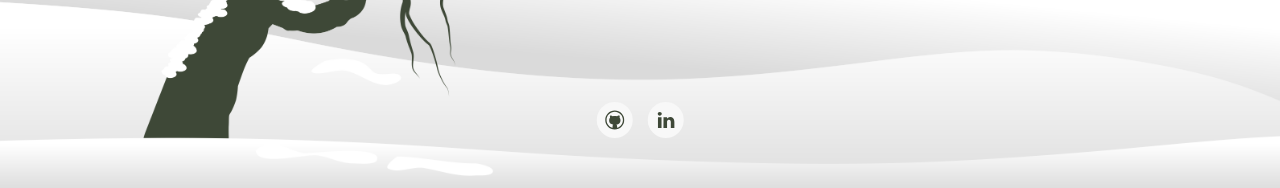
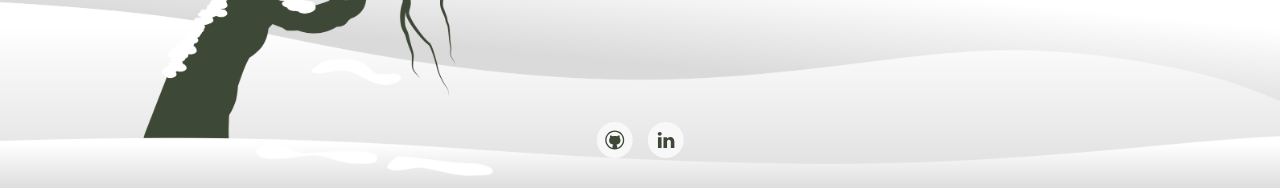
Before and after one commit to Vaibhav-28/flaskNchat, a Flask app: page / in a window 1280 px wide. Shown: the part 612-800 px from the top of the page. Run offline with Flask 2, Linux system fonts and the light colour scheme; some libraries are stand-ins or nearby versions.

Commit message:
fixed design bug

```diff
--- a/flasknchat/templates/base.html
+++ b/flasknchat/templates/base.html
@@ -72,7 +72,7 @@
     {% endwith %}
     {% block content %}
     {% endblock %}
-    <div class="container uk-position-large uk-position-bottom-center">
+    <div class="container uk-position-medium uk-position-bottom-center">
         <a href="https://github.com/Vaibhav-28/flaskNchat" class="uk-icon-button  " uk-icon="github-alt"></a>
         <a href="https://www.linkedin.com/in/vaibhav-singh-sisodia-826b4b169/" class="uk-icon-button  uk-margin-small-left" uk-icon="linkedin"></a>
     </div>
```
